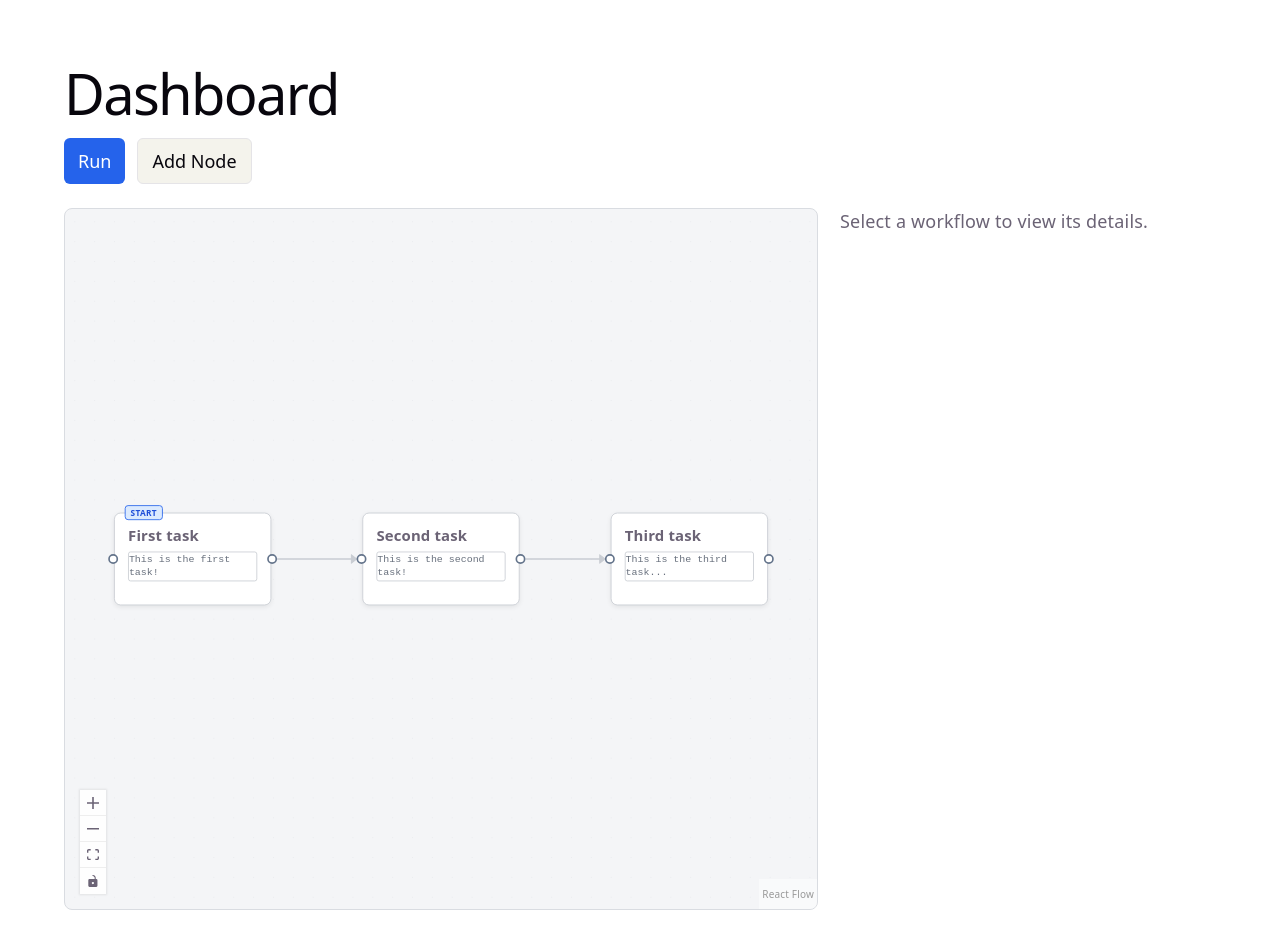
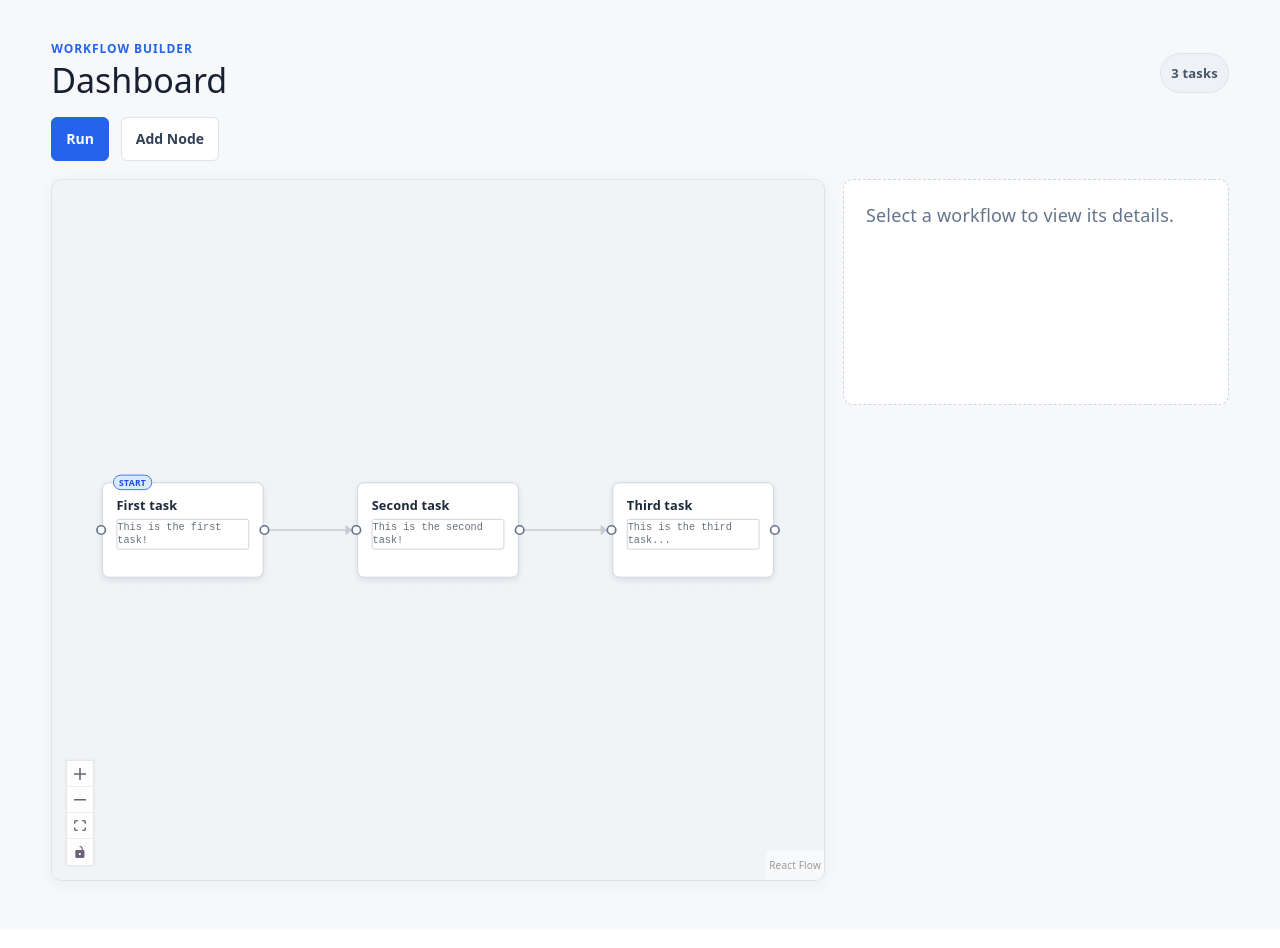
Before and after one commit to justin-tsai/workflow-mockup, a React (Vite) app: page / in a window 1280 px wide. Shown: the top 948 px of the page. Built offline with nearby package versions, Linux system fonts and the light colour scheme.

Commit message:
Polish UI

```diff
--- a/src/App.css
+++ b/src/App.css
@@ -289,6 +289,16 @@
   background-color: #fef2f2;
 }
 
+.workflow-node-queued {
+  border-color: #64748b;
+  background-color: #f8fafc;
+}
+
+.workflow-node-blocked {
+  border-color: #9333ea;
+  background-color: #faf5ff;
+}
+
 .workflow-node-start {
 }
 
@@ -339,3 +349,56 @@
 .workflow-handle-output {
   right: -8px;
 }
+
+.workflow-canvas {
+  background-color: #f1f4f7;
+  border-color: #dfe3e8;
+  border-radius: 10px;
+  box-shadow: 0 4px 16px rgb(15 23 42 / 5%);
+}
+
+.workflow-node {
+  background-color: #fff;
+  border-color: #c9d1da;
+  box-shadow: 0 3px 8px rgb(15 23 42 / 10%);
+}
+
+.workflow-node strong {
+  color: #1e293b;
+  font-size: 15px;
+  font-weight: 700;
+}
+
+.workflow-node-selected {
+  box-shadow: 0 0 0 3px rgb(37 99 235 / 16%), 0 3px 8px rgb(15 23 42 / 10%);
+}
+
+.workflow-node-start::before {
+  border-radius: 999px;
+}
+
+.workflow-node-running {
+  border-color: #d97706;
+  background-color: #fff7ed;
+  box-shadow: 0 0 0 3px rgb(217 119 6 / 16%), 0 3px 8px rgb(15 23 42 / 10%);
+}
+
+.workflow-node-completed {
+  border-color: #16a34a;
+  background-color: #f0fdf4;
+}
+
+.workflow-node-failed {
+  border-color: #dc2626;
+  background-color: #fef2f2;
+}
+
+.workflow-node-blocked {
+  border-color: #9333ea;
+  background-color: #faf5ff;
+}
+
+.workflow-node-queued {
+  border-color: #64748b;
+  background-color: #f8fafc;
+}
--- a/src/App.tsx
+++ b/src/App.tsx
@@ -98,7 +98,15 @@ export default function App() {
 
     return (
         <main>
-            <h1>Dashboard</h1>
+            <header className="app-header">
+                <div>
+                    <p className="app-eyebrow">Workflow builder</p>
+                    <h1>Dashboard</h1>
+                </div>
+                <p className="app-count">
+                    {workflowItems.length} {workflowItems.length === 1 ? 'task' : 'tasks'}
+                </p>
+            </header>
             <WorkflowToolbar
                 isRunning={isRunning}
                 canRun={startWorkflowId !== null}
--- a/src/index.css
+++ b/src/index.css
@@ -246,13 +246,13 @@ main {
 }
 
 .status-badge--queued {
-  color: #6b7280;
-  background: rgba(107, 114, 128, 0.12);
+  color: #475569;
+  background: #f1f5f9;
 }
 
 .status-badge--running {
-  color: #2563eb;
-  background: rgba(37, 99, 235, 0.12);
+  color: #c2410c;
+  background: #fff7ed;
 }
 
 .status-badge--completed {
@@ -263,6 +263,11 @@ main {
 .status-badge--failed {
   color: #b91c1c;
   background: rgba(185, 28, 28, 0.12);
+}
+
+.status-badge--blocked {
+  color: #7e22ce;
+  background: #faf5ff;
 }
 
 .execution-details {
@@ -342,3 +347,140 @@ main {
   cursor: not-allowed;
   opacity: 0.6;
 }
+
+.execution-details .start-node-button {
+  color: #fff;
+  background: #2563eb;
+  border-color: #2563eb;
+}
+
+.execution-details .start-node-button:hover:not(:disabled) {
+  background: #1d4ed8;
+  border-color: #1d4ed8;
+}
+
+/* Workflow dashboard polish */
+body {
+  background: #f7f8fa;
+}
+
+main {
+  max-width: 1720px;
+  margin: 0 auto;
+  padding: 36px clamp(24px, 4vw, 64px) 48px;
+}
+
+.app-header {
+  display: flex;
+  align-items: flex-end;
+  justify-content: space-between;
+  gap: 20px;
+  margin-bottom: 24px;
+}
+
+.app-eyebrow {
+  margin-bottom: 5px;
+  color: #2563eb;
+  font-size: 12px;
+  font-weight: 700;
+  letter-spacing: 0.08em;
+  text-transform: uppercase;
+}
+
+.app-count {
+  padding: 6px 10px;
+  color: #475569;
+  background: #eef2f6;
+  border: 1px solid #dfe3e8;
+  border-radius: 999px;
+  font-size: 13px;
+  font-weight: 600;
+}
+
+h1 {
+  margin: 0;
+  color: #172033;
+  font-size: 34px;
+  letter-spacing: 0;
+}
+
+.dashboard {
+  gap: 20px;
+}
+
+.workflow-actions {
+  align-items: center;
+  margin-bottom: 18px;
+}
+
+.workflow-actions button,
+.start-node-button {
+  min-height: 38px;
+  padding: 8px 14px;
+  border: 1px solid #2563eb;
+  border-radius: 6px;
+  font-size: 14px;
+  font-weight: 650;
+  transition: background 0.15s ease, border-color 0.15s ease, box-shadow 0.15s ease;
+}
+
+.workflow-actions button:hover:not(:disabled),
+.start-node-button:hover:not(:disabled) {
+  background: #1d4ed8;
+  border-color: #1d4ed8;
+  box-shadow: 0 2px 6px rgb(37 99 235 / 20%);
+}
+
+.workflow-actions button:last-child {
+  color: #334155;
+  background: #fff;
+  border-color: #dfe3e8;
+}
+
+.workflow-actions button:last-child:hover:not(:disabled) {
+  color: #172033;
+  background: #f8fafc;
+  border-color: #b7c0cc;
+}
+
+.execution-details {
+  min-width: 0;
+  padding: 22px;
+  background: #fff;
+  border-radius: 10px;
+  box-shadow: 0 4px 16px rgb(15 23 42 / 5%);
+}
+
+.execution-details__header > div > p {
+  color: #64748b;
+}
+
+.execution-details dt {
+  color: #64748b;
+  font-size: 13px;
+}
+
+.execution-details dd {
+  color: #172033;
+  overflow-wrap: anywhere;
+}
+
+.dashboard > p {
+  min-height: 180px;
+  margin: 0;
+  padding: 22px;
+  color: #64748b;
+  background: #fff;
+  border: 1px dashed #cbd5e1;
+  border-radius: 10px;
+}
+
+@media (max-width: 760px) {
+  main {
+    padding: 24px 16px 32px;
+  }
+
+  .app-header {
+    align-items: flex-start;
+  }
+}
```
